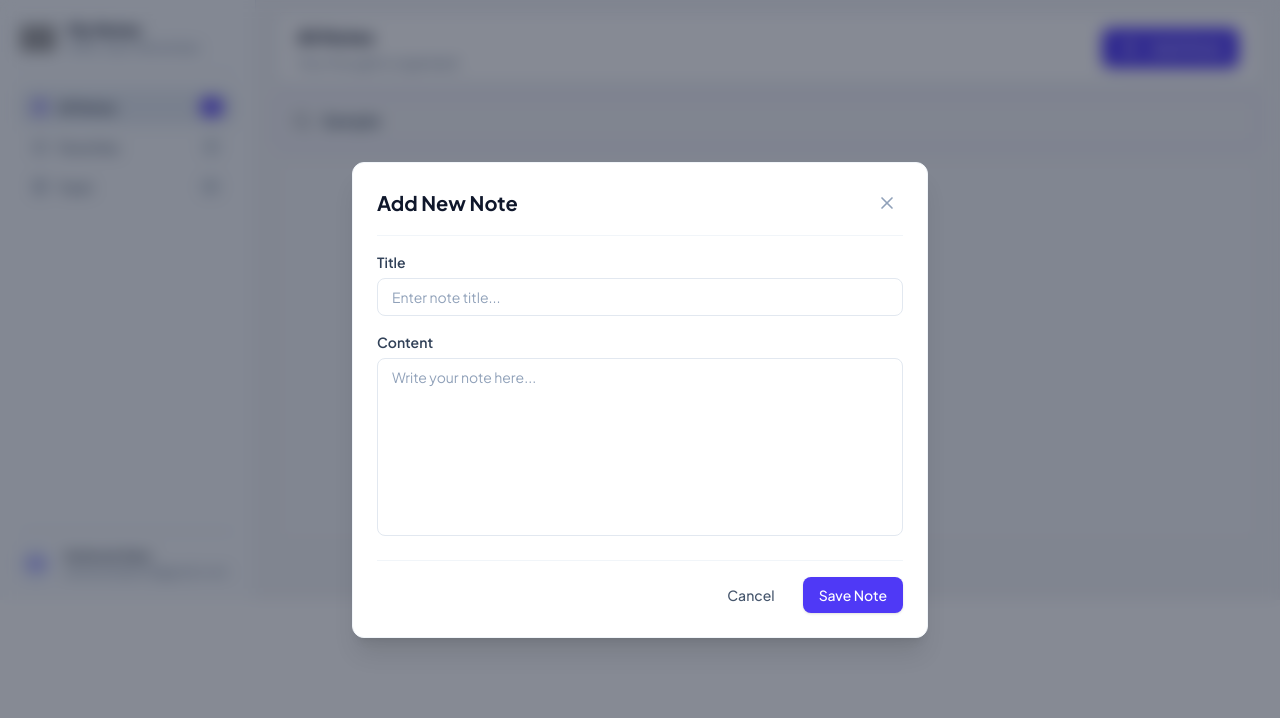
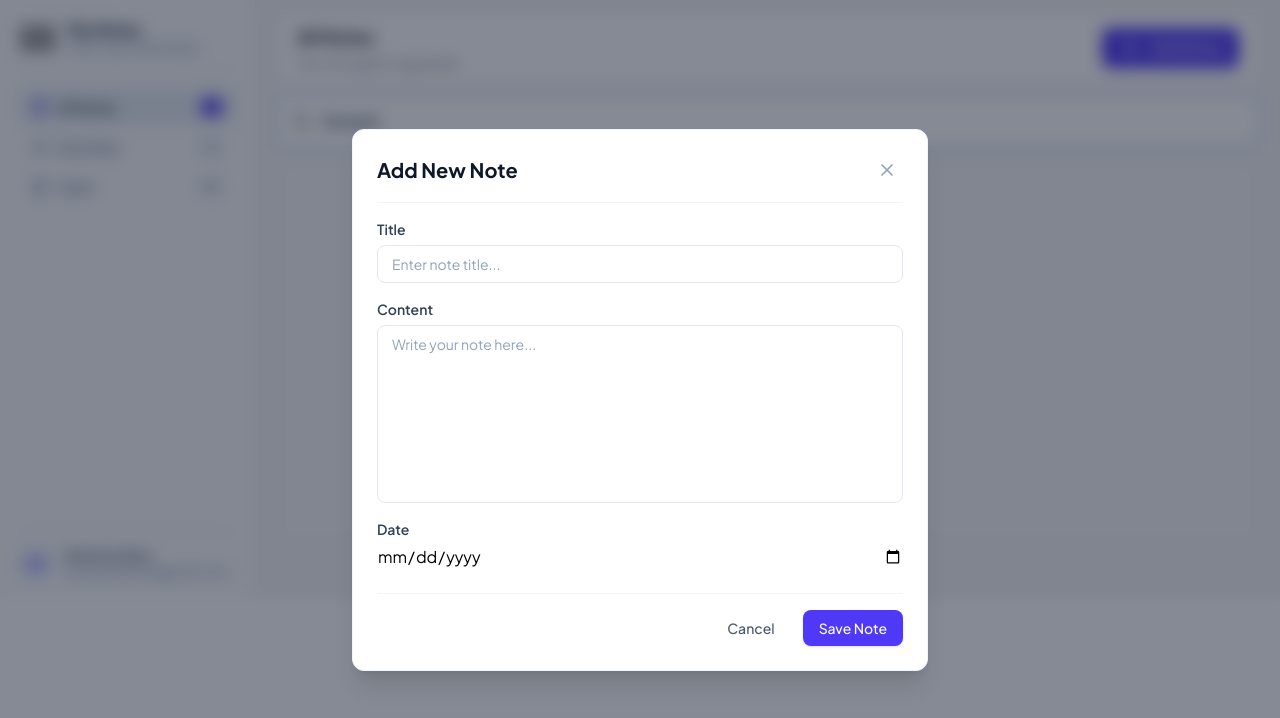
Before and after one commit to Sarfarosh-0/Web_Development, a React (Vite) app in the folder REACT_JS/03_React_App/: page / in a window 1280 px wide. Both pictures are taken after typing "Sample" into the empty fields and a click on the button "Add Note". Shown: the top 718 px of the page. Built offline with nearby package versions, Linux system fonts and the light colour scheme; grey boxes are pictures that could not be loaded.

Commit message:
Fixed Main.tsx and AddNote.tsx

```diff
--- a/REACT_JS/03_React_App/src/Components/AddNote.tsx
+++ b/REACT_JS/03_React_App/src/Components/AddNote.tsx
@@ -8,9 +8,10 @@ interface AddNoteProps {
     date: string;
     setNoteTitle: any;
     setNoteDetails: any;
+    setSelectedDate: any;
 }
 
-function AddNote({ onClose, onSave, noteTitle, noteDetails, setNoteTitle, setNoteDetails }: AddNoteProps) {
+function AddNote({ onClose, onSave, noteTitle, noteDetails, date, setNoteTitle, setNoteDetails, setSelectedDate }: AddNoteProps) {
     return (
         <div className="fixed inset-0 z-50 flex items-center justify-center bg-slate-900/50 backdrop-blur-sm p-4">
             <div className="w-full max-w-xl bg-white rounded-xl shadow-xl border border-slate-100 flex flex-col p-6">
@@ -58,6 +59,17 @@ function AddNote({ onClose, onSave, noteTitle, noteDetails, setNoteTitle, setNot
                             required
                         />
                     </div>
+                    <div className="flex flex-col gap-1.5">
+                        <label htmlFor="noteContent" className="text-sm font-semibold text-slate-700">
+                            Date
+                        </label>
+                        <input
+                            id="date-picker"
+                            type="date"
+                            value={date}
+                            onChange={(e) => setSelectedDate(e.target.value)}
+                        />
+                    </div>
 
                     {/* Actions */}
                     <div className="flex justify-end gap-3 pt-4 border-t border-slate-100 mt-2">
--- a/REACT_JS/03_React_App/src/Components/Main.tsx
+++ b/REACT_JS/03_React_App/src/Components/Main.tsx
@@ -13,39 +13,42 @@ export interface Note {
 }
 
 function Main() {
+    const currentDate = new Date().toDateString();
+
     const [isOpen, setIsOpen] = useState<boolean>(false);
     const [noteTitle, setNoteTitle] = useState("");
     const [noteDetails, setNoteDetails] = useState("");
+    const [selectedDate, setSelectedDate] = useState(currentDate);
 
     const [notes, setNotes] = useState<Note[]>(() => {
         const stored = localStorage.getItem("notes");
         return stored ? JSON.parse(stored) : [];
     });
 
-    const currentDate = new Date().toDateString();
-
     function addNote() {
         if (!noteTitle.trim()) return;
 
         const newNote: Note = {
             id: Date.now().toString(),
-            title: noteTitle,
-            details: noteDetails,
-            date: currentDate,
+            title: noteTitle.trim(),
+            details: noteDetails.trim(),
+            date: selectedDate || currentDate,
         };
 
         const updatedNotes = [...notes, newNote];
-
         setNotes(updatedNotes);
         localStorage.setItem("notes", JSON.stringify(updatedNotes));
-
-        setNoteTitle("");
-        setNoteDetails("");
         closeModal();
     }
 
     const openModal = (): void => setIsOpen(true);
-    const closeModal = (): void => setIsOpen(false);
+
+    const closeModal = (): void => {
+        setIsOpen(false);
+        setNoteTitle("");
+        setNoteDetails("");
+        setSelectedDate(currentDate);
+    };
 
     return (
         <main className="p-3 px-5 bg-gray-100 flex flex-col gap-3 flex-1">
@@ -60,9 +63,10 @@ function Main() {
                     onSave={addNote}
                     noteTitle={noteTitle}
                     noteDetails={noteDetails}
+                    date={selectedDate}
                     setNoteTitle={setNoteTitle}
                     setNoteDetails={setNoteDetails}
-                    date={currentDate}
+                    setSelectedDate={setSelectedDate}
                 />
             )}
         </main>
--- a/REACT_JS/03_React_App/src/Components/NotesContainer.tsx
+++ b/REACT_JS/03_React_App/src/Components/NotesContainer.tsx
@@ -1,17 +1,18 @@
+// ==========================================
+// NotesContainer.tsx
+// ==========================================
 import Emptynotes from "./EmptyNotes";
 import Notebox from "./Notebox";
+import { Note } from "./Main";
 
 interface ContainerProps {
     openModal(): void;
-    notes: number;
-    notetitle: string;
-    noteDetails: string;
-    date: string;
+    notes: Note[];
 }
 
 function NotesContainer({ openModal, notes }: ContainerProps) {
     return (
-        <div className="grid grid-cols-3 gap-4 max-h-160 overflow-auto scrollbar-none">
+        <div className="grid grid-cols-1 sm:grid-cols-2 md:grid-cols-3 gap-4 max-h-96 overflow-auto scrollbar-none">
             {notes.length > 0 ? (
                 notes.map((note) => (
                     <Notebox
--- a/REACT_JS/03_React_App/src/Components/Searchbar.tsx
+++ b/REACT_JS/03_React_App/src/Components/Searchbar.tsx
@@ -2,14 +2,14 @@ import { Search } from "lucide-react";
 
 function Searchbar() {
     return (
-        <div className="input flex items-center">
+        <div className="input flex items-center bg-white">
             <div className="relative w-full">
                 <Search className="w-5 h-5 absolute left-4 top-1/2 -translate-y-1/2 pointer-events-none text-gray-500"/>
                 <input
                     id="search"
                     type="text"
                     placeholder="Search notes..."
-                    className="w-full rounded-lg font-semibold border-2  border-violet-200 pl-11 pr-5 py-3 outline-none transition focus:border-violet-500 focus:ring-2 focus:ring-violet-200 text-slate-700"
+                    className="w-full rounded-lg font-semibold border-2  border-indigo-200 pl-11 pr-5 py-3 outline-none transition focus:border-indigo-500 focus:ring-2 focus:ring-indigo-200 text-slate-700"
                 />
             </div>
         </div>
```
